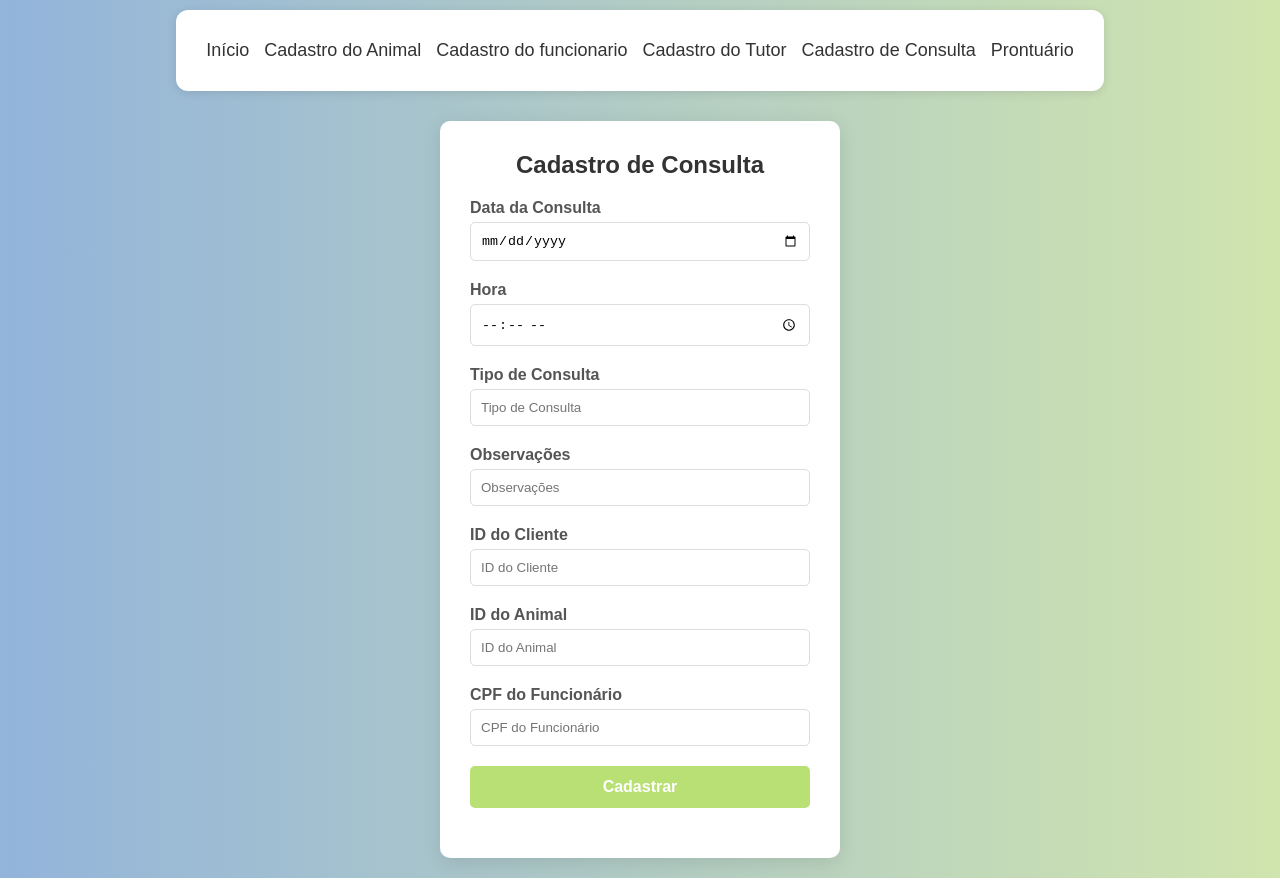
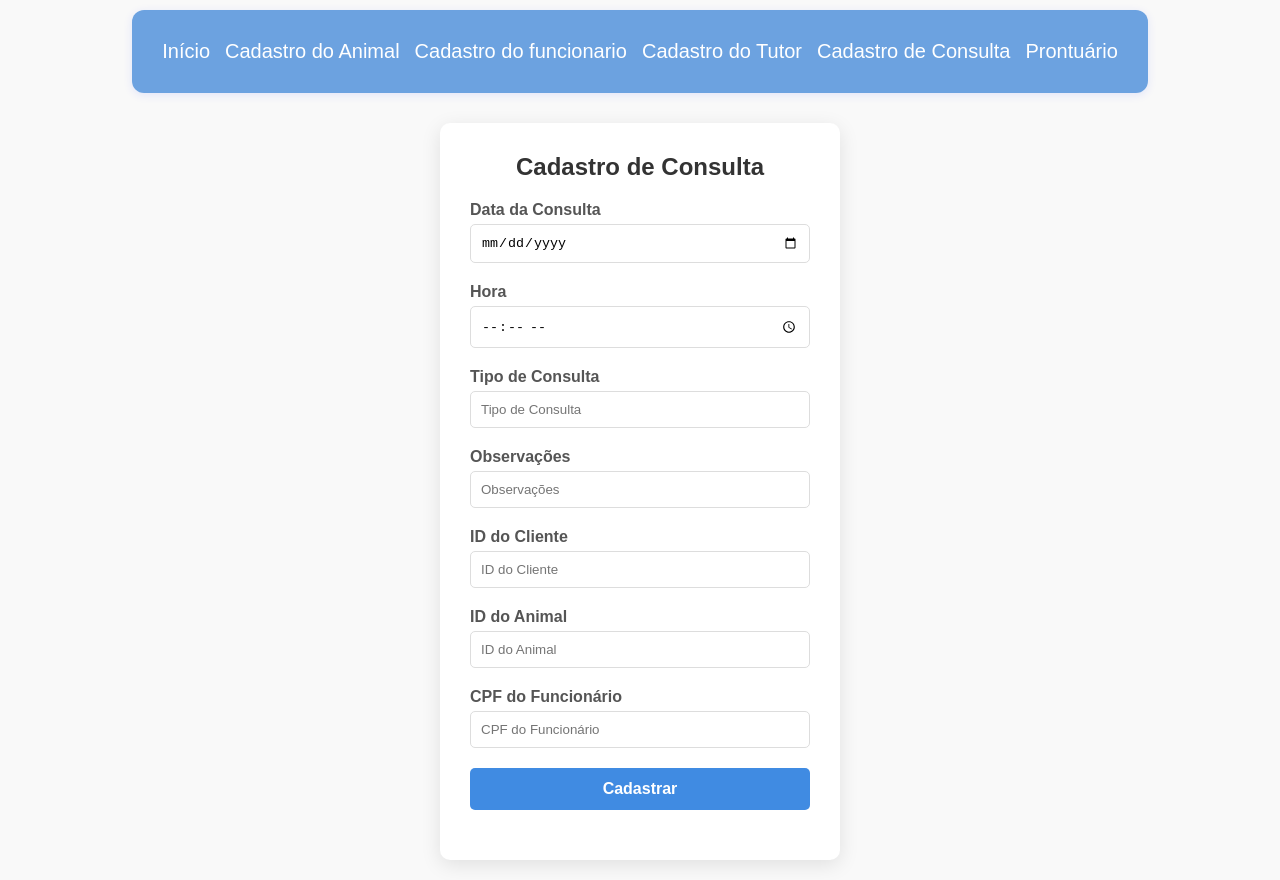
Before and after one commit to Camilascalco/daffarra-e-wagner, a plain HTML site: page public/agenda.html in a window 1280 px wide. Drawn offline with Linux system fonts and the light colour scheme.

Commit message:
Add files via upload

```diff
--- a/public/style.css
+++ b/public/style.css
@@ -9,8 +9,8 @@ body {
     flex-direction: column;
     justify-content: center;
     font-family: 'Arial', sans-serif;
-    background: linear-gradient(to right, #93b4db, #d0e4ae);
-    color: #333;
+    background-color: #f8f8f8c5;
+
 }
 
 header {
@@ -22,9 +22,9 @@ header {
     margin: 10px;
     border: none;
     border-radius: 12px;
-    background-color: #ffffff;
+    background-color:#1b71d3a1;
     padding: 30px;
-    box-shadow: 0 2px 10px rgba(0, 0, 0, 0.1);
+    box-shadow: 0 2px 10px rgba(24, 48, 255, 0.1);
 }
 
 nav ul {
@@ -35,9 +35,9 @@ nav ul {
 }
 
 nav a {
-    color: #333;
+    color: #ffffff;
     text-decoration: none;
-    font-size: 18px;
+    font-size: 20px;
     transition: color 0.3s;
 }
 
@@ -87,18 +87,18 @@ input {
     padding: 10px;
     border: 1px solid #ddd;
     border-radius: 5px;
-    transition: border-color 0.3s;
+    transition: border-color  0.3s;
     outline: none;
 }
 
 input:focus {
-    border-color: #93b4db;
+    border-color: #408be2;
 }
 
 button {
     width: 100%;
     padding: 12px;
-    background-color: #b9e074;
+    background-color: #408be2;
     color: white;
     border: none;
     border-radius: 5px;
@@ -109,12 +109,12 @@ button {
 }
 
 button:hover {
-    background-color: #a3d869;
+    background-color: #1d63b3;
 }
 
 .mensagem {
     margin-top: 20px;
-    color: #28a745;
+    color: #1d63b3;
     font-weight: bold;
     opacity: 1;
     transition: opacity 0.3s;
```
